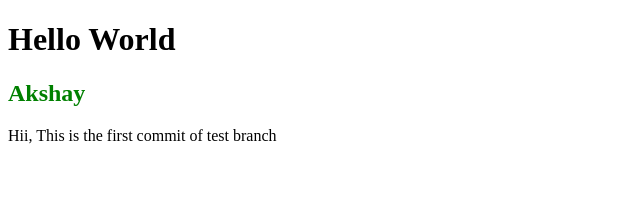
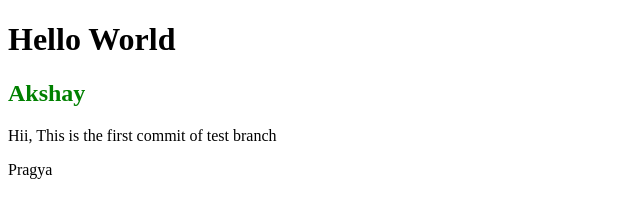
Before and after one commit to iamnitishsah/first_repo, a plain HTML site: page index.html in a window 1280 px wide. Shown: the full height of the page, 0-640 px from the left. Drawn offline with Linux system fonts and the light colour scheme.

Commit message:
first commit on test branch

```diff
--- a/index.html
+++ b/index.html
@@ -10,5 +10,6 @@
     <h1>Hello World</h1>
     <h2>Akshay</h2>
     <p>Hii, This is the first commit of test branch</p>
+    <p>Pragya</p>
 </body>
 </html>
```
